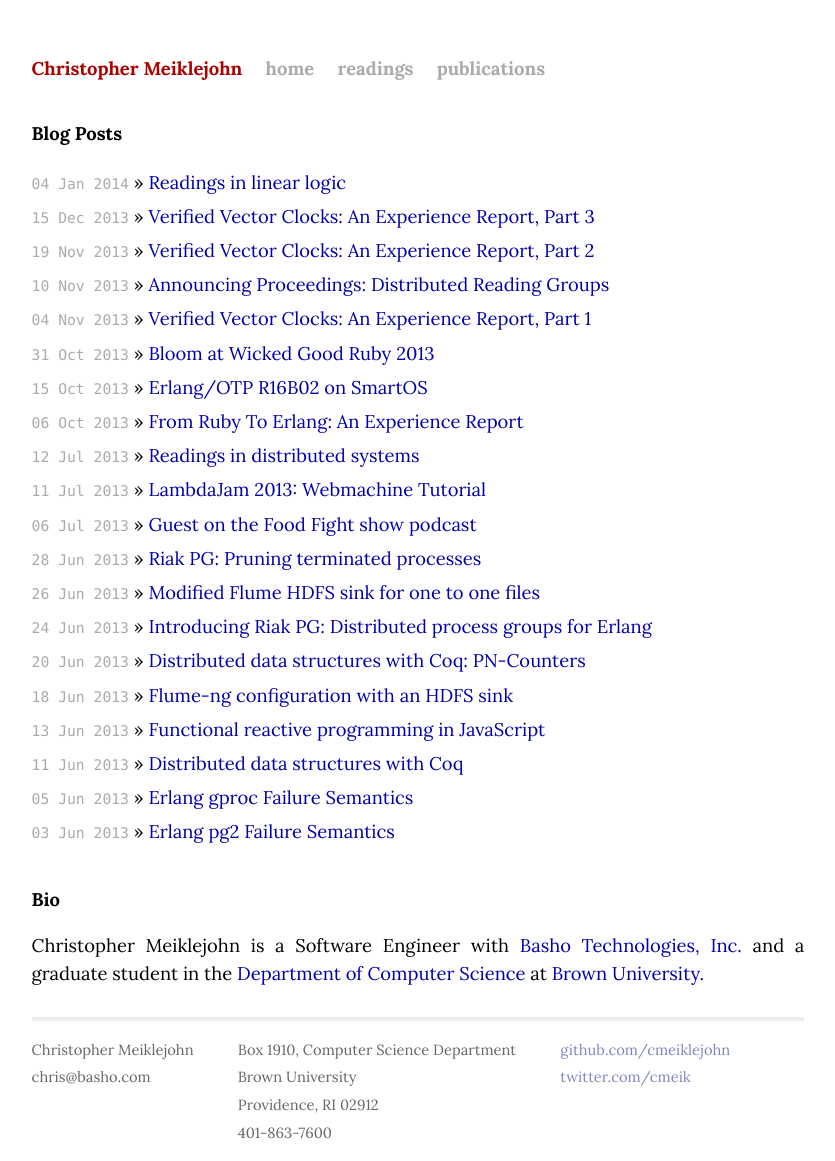
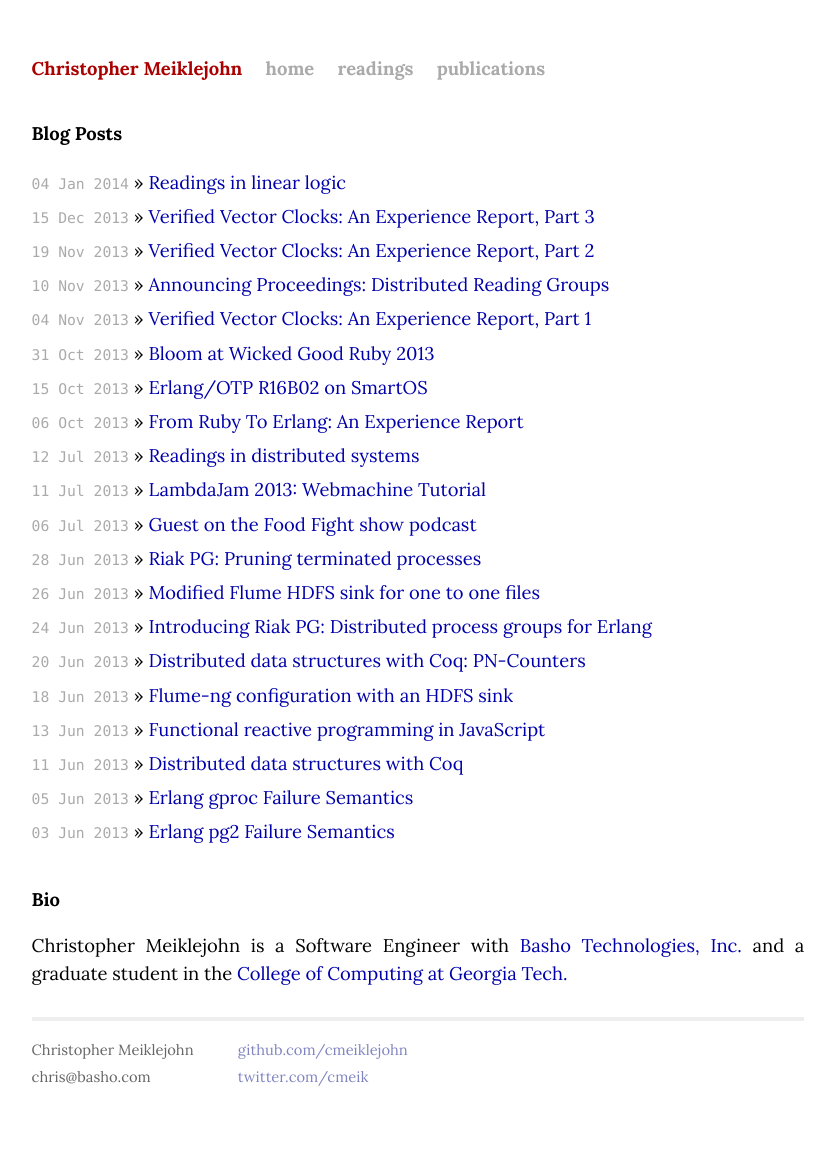
Before and after one commit to cmeiklejohn/cmeiklejohn.github.io, a Jekyll site: the page built from index.html, in a window 1280 px wide. Shown: the whole page, without its empty margins (222-1057 px from the left). Built offline with Jekyll 4.4.1, drawn with Linux system fonts in a browser that asks for light colours; comment, search, counter and statistics services are not loaded; after the commit the page ends 1106 px from its top, so only the background shows below that.

Commit message:
Georgia Tech, not Brown.

```diff
--- a/_layouts/default.html
+++ b/_layouts/default.html
@@ -31,7 +31,7 @@
 
             <div class="bio">
               <h2>Bio</h2>
-              <p>Christopher Meiklejohn is a Software Engineer with <a href="http://basho.com">Basho Technologies, Inc.</a> and a graduate student in the <a href="http://cs.brown.edu">Department of Computer Science</a> at <a href="http://www.brown.edu">Brown University.</a></p>
+              <p>Christopher Meiklejohn is a Software Engineer with <a href="http://basho.com">Basho Technologies, Inc.</a> and a graduate student in the <a href="http://www.cc.gatech.edu">College of Computing at Georgia Tech.</a></p>
             </div>
 
             <div class="footer">
@@ -42,12 +42,6 @@
                 </p>
               </div>
               <div class="contact">
-                <p>
-                Box 1910, Computer Science Department<br />
-                Brown University<br />
-                Providence, RI 02912<br />
-                401-863-7600<br />
-                </p>
               </div>
               <div class="contact">
                 <p>
```
